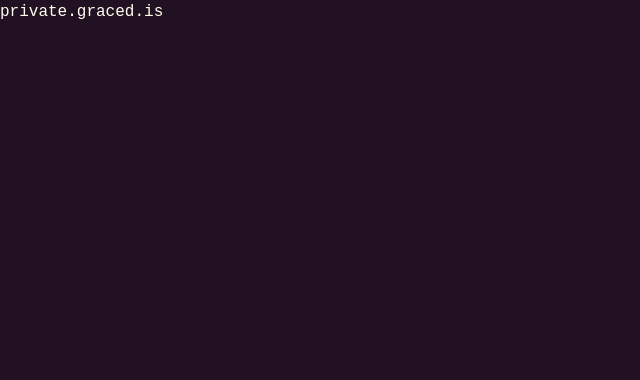
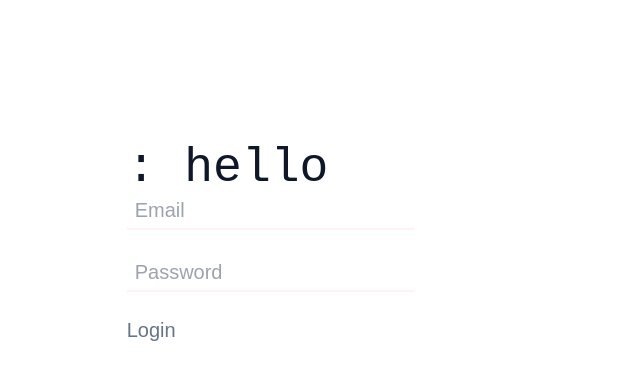
Before and after one commit to thetrend/maison, a React (Create React App) app: page / in a window 1280 px wide. Shown: the top 380 px of the page, without its empty margins (0-640 px from the left). Built offline with nearby package versions, Linux system fonts and the light colour scheme; the HTML template or start-up script is replaced by a standard one.

Commit message:
Adding the most basic of login form samples, but Typescript-ified

```diff
--- a/src/App.tsx
+++ b/src/App.tsx
@@ -1,7 +1,11 @@
-const App = () => (
-  <>
-    private.graced.is
-  </>
-);
+import Login from './components/Login';
+
+const App = (): JSX.Element => {
+  return (
+    <div id="app">
+      <Login />
+    </div>
+  )
+};
 
 export default App;
--- /dev/null
+++ b/src/components/Login.tsx
@@ -0,0 +1,42 @@
+import React from 'react';
+
+interface Credentials {
+  email: string;
+  password: string;
+};
+
+const Login = () => {
+  const [formData, setFormData] = React.useState<Credentials>({
+    email: '',
+    password: '',
+  });
+
+  const { email, password }: Credentials = formData;
+
+  const emailAddresses: Array<string> = [
+    'test@mail.com',
+  ];
+
+  const handleChange = (e: React.ChangeEvent<HTMLInputElement>): void => setFormData({ ...formData, [e.target.name]: e.target.value});
+
+  return (
+    <>
+      <h1 className="heading text-5xl">: hello</h1>
+      <form onSubmit={(e): void => {
+        e.preventDefault();
+        if (emailAddresses.includes(email) && password === 'password') {
+          // TODO: actually do something with login credentials --> hook up to Fauna via netlify functions
+          console.log('Authorized. Please proceed.')
+        } else {
+          console.log('Nope');
+        }
+      }}>
+        <input type="email" name="email" placeholder="Email" value={email} onChange={handleChange} />
+        <input type="password" name="password" placeholder="Password" value={password} onChange={handleChange} />
+        <button type="submit">Login</button>
+      </form>
+    </>
+  );
+};
+
+export default Login;
--- a/src/index.css
+++ b/src/index.css
@@ -1,11 +1,74 @@
 @tailwind base;
 @tailwind components;
 @tailwind utilities;
+@tailwind variants;
 
-@import url('https://fonts.googleapis.com/css2?family=Cutive+Mono&display=swap');
+@import url('https://fonts.googleapis.com/css2?family=Cutive+Mono&family=Work+Sans:ital,wght@0,100;0,200;0,300;0,400;0,500;0,600;0,700;0,800;0,900;1,100;1,200;1,300;1,400;1,500;1,600;1,700;1,800;1,900&display=swap');
 
 :root {
-  background: #212;
-  color: #ffe;
+  font-family: 'Work sans', sans-serif;
+  @apply
+    bg-white
+    dark:bg-gray-900
+    text-slate-500
+    dark:text-red-100
+    px-6
+    py-8
+  ;
+}
+
+* {
+  @apply
+    font-thin
+  ;
+}
+
+input {
+  @apply
+    block
+    dark:bg-gray-900
+    dark:text-red-100
+    border-b-2
+    border-red-50
+    px-2
+    py-1
+    w-72
+  ;
+}
+
+input + input,
+input + button {
+  @apply
+    mt-6
+  ;
+}
+
+.heading {
   font-family: 'Cutive Mono', monospace;
+  @apply
+    text-slate-900
+    dark:text-red-200
+  ;
 }
+
+
+#root {
+  @apply
+    flex-col
+    flex-nowrap
+    text-xl
+    m-auto
+    min-w-full
+  ;
+}
+
+#root > #app {
+  @apply
+    flex
+    flex-col
+    flex-nowrap
+    mx-auto
+    my-28
+    w-10/12
+  ;
+}
```
